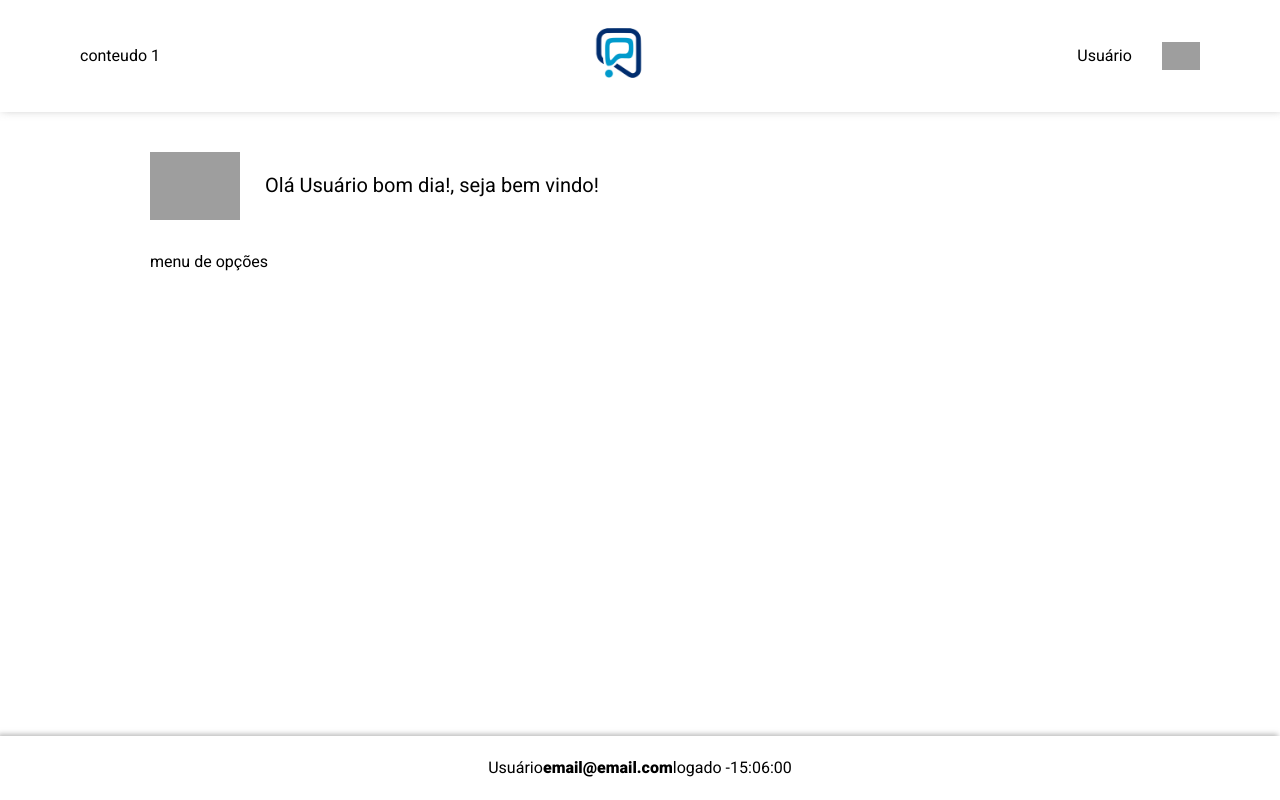
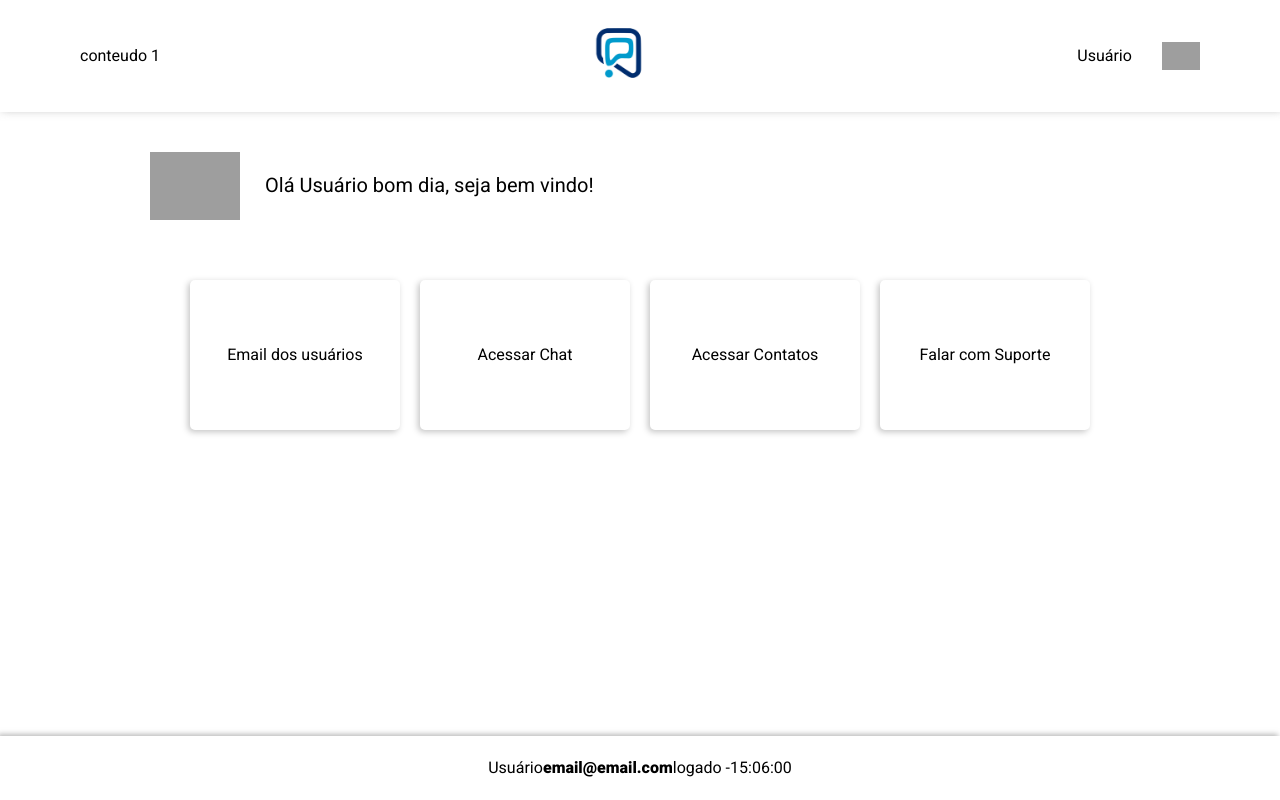
Before and after one commit to Paulo-DevTallos/desafio-tallos-frontend, a Vue app: page /painel in a window 1280 px wide. Built offline with nearby package versions, Linux system fonts and the light colour scheme; grey boxes are pictures that could not be loaded.

Commit message:
criando botoes de navegação

```diff
--- /dev/null
+++ b/src/assets/components/menu-dashboard.css
@@ -0,0 +1,21 @@
+.container-dash {
+  width: 100%;
+  padding: 20px 30px;
+}
+
+.container-dash .menu {
+  display: flex;
+  justify-content: space-between;
+}
+
+.container-dash li {
+  width: 33.3%;
+  height: 150px;
+  margin: 10px;
+  border-radius: 5px;
+  display: flex;
+  justify-content: center;
+  align-items: center;
+  background-color: #fff;
+  filter: drop-shadow(-2px 2px 3px #c4c4c4);
+}
--- a/src/components/components-users/Grettings.vue
+++ b/src/components/components-users/Grettings.vue
@@ -1,7 +1,7 @@
 <template>
 	<div class="grettings-container">
 		<img src="/img/user.svg" class="icon" alt="icon de usuario">
-		<span>Olá Usuário bom dia!, seja bem vindo!</span>
+		<span>Olá Usuário bom dia, seja bem vindo!</span>
 	</div>
 </template>
 
--- a/src/components/components-users/NavMenuDash.vue
+++ b/src/components/components-users/NavMenuDash.vue
@@ -1,6 +1,19 @@
 <template>
-	<nav class="container-menu">
-		menu de opções
+	<nav class="container-dash">
+		<ul class="menu">
+			<li>
+				Email dos usuários
+			</li>
+			<li>
+				Acessar Chat
+			</li>
+			<li>
+				Acessar Contatos
+			</li>
+			<li>
+				Falar com Suporte
+			</li>
+		</ul>
 	</nav>
 </template>
 
@@ -11,4 +24,5 @@ export default {
 </script>
 
 <style scoped>
+	@import '../../assets/components/menu-dashboard.css';
 </style>
```
